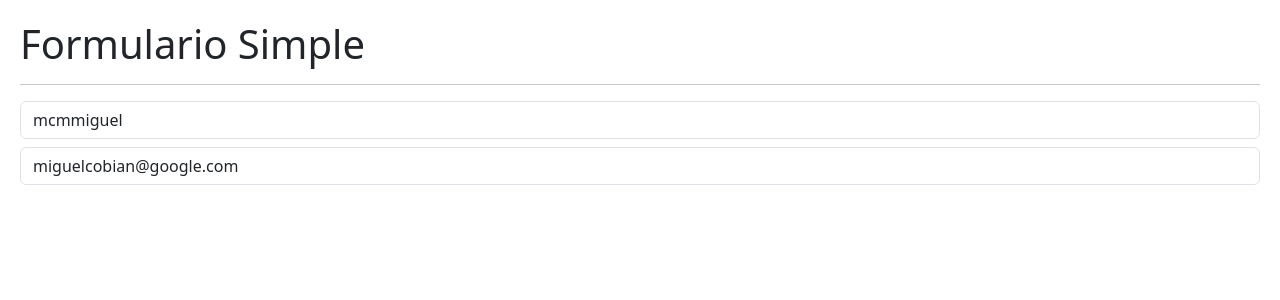
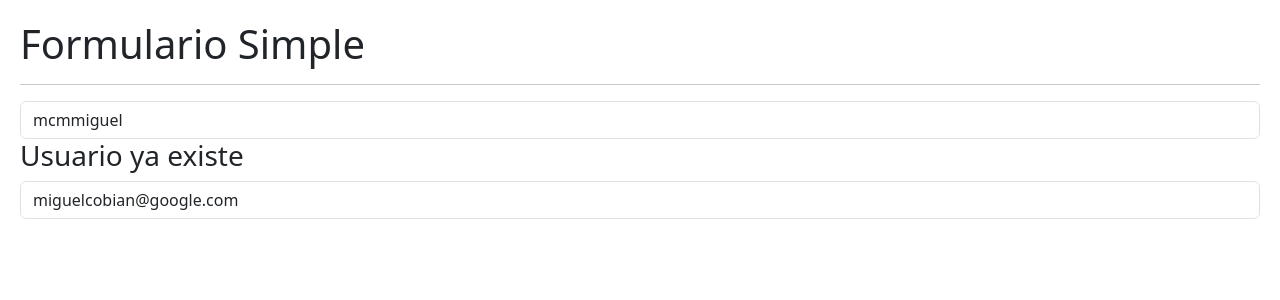
Before and after one commit to mcmmiguel/hooksApp-ReactFH, a React (Vite) app: page / in a window 1280 px wide. Shown: the top 300 px of the page. Built offline with nearby package versions, Linux system fonts and the light colour scheme.

Commit message:
Learning about return function on useEffect (mount / unmount )

```diff
--- /dev/null
+++ b/src/02-useEffect/Message.jsx
@@ -0,0 +1,20 @@
+import { useEffect } from "react";
+
+
+export const Message = () => {
+
+    useEffect(() => {
+        console.log('Message mounter');
+
+        return () => {
+            console.log('Message UnMounted');
+        }
+    }, [])
+
+
+    return (
+        <>
+            <h3>Usuario ya existe</h3>
+        </>
+    )
+}
--- a/src/02-useEffect/SimpleForm.jsx
+++ b/src/02-useEffect/SimpleForm.jsx
@@ -1,4 +1,5 @@
 import { useEffect, useState } from "react"
+import { Message } from "./Message";
 
 
 export const SimpleForm = () => {
@@ -19,15 +20,15 @@
     };
 
     useEffect(() => {
-        console.log('UseEffect called!');
+        // console.log('UseEffect called!');
     }, [])
 
     useEffect(() => {
-        console.log('FormState changed');
+        // console.log('FormState changed');
     }, [formState])
 
     useEffect(() => {
-        console.log('email changed');
+        // console.log('email changed');
     }, [email])
 
     return (
@@ -45,6 +46,10 @@
                 onChange={onInputChange}
             />
 
+            {
+                username === 'mcmmiguel' && <Message />
+            }
+
             <input
                 type="email"
                 className="form-control mt-2"
@@ -53,6 +58,7 @@
                 value={email}
                 onChange={onInputChange}
             />
+
         </>
     )
 }
```
